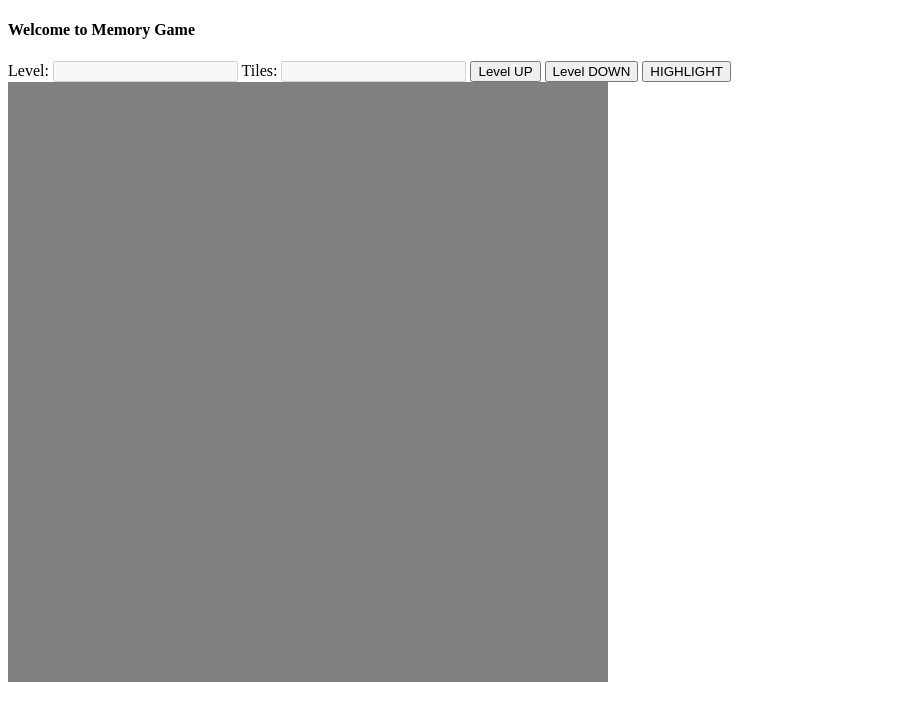
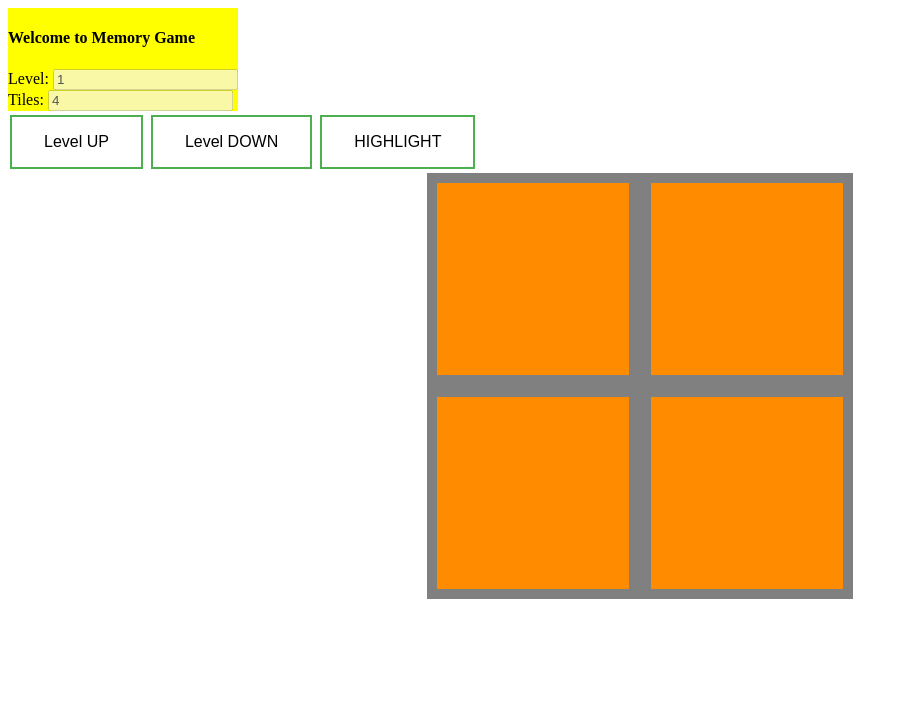
Before and after one commit to WroMaciej/memory-game, a website: page index.html in a window 1280 px wide. Shown: the whole page, without its empty margins (0-908 px from the left). Drawn offline with Linux system fonts and the light colour scheme.

Commit message:
Showing highlighted tiles and hiding after fw seconds works fine

```diff
--- a/custom.css
+++ b/custom.css
@@ -1,10 +1,62 @@
+.settings{
+  display:inline-block;
+  background-color: yellow;
+  margin-left: auto;
+  margin-right: auto;
+}
+
+.button {
+  background-color: white;
+  color: black;
+  border: 2px solid #4CAF50;
+    padding: 16px 32px;
+    text-align: center;
+    text-decoration: none;
+    display: inline-block;
+    font-size: 16px;
+    margin: 4px 2px;
+    -webkit-transition-duration: 0.4s; /* Safari */
+    transition-duration: 0.4s;
+    cursor: pointer;
+}
+
+.button:hover {
+    background-color: #4CAF50;
+    color: white;
+}
+
+
 .tile {
-  width: 400px;
-  height: 400px;
+
 }
 
 .tile.hidden{
+  background-color: darkOrange;
+}
+
+.tile.toGuess{
   background-color: blue;
+}
+
+.tile.hidden:hover{
+  /* background-color: cyan; */
+  background-color: black;
+   animation-name: color;
+   animation-duration: 2s;
+   animation-iteration-count: infinite;
+ }
+
+ @keyframes color {
+   0% {
+     background-color: black;
+   }
+   50% {
+     background-color: darkOrange;
+   }
+   100 {
+     background-color: black;
+   }
+
 }
 
 .tile.correct{
@@ -15,13 +67,12 @@
   background-color: red;
 }
 
-.tile {
-  width: 100px;
-  height: 100px;
-}
+
 
 .all-tiles{
-  width: 600px;
-  height: 600px;
+  display:flex;
+  flex-flow: row wrap;
   background-color: gray;
+  margin-left: auto;
+  margin-right: auto;
 }
--- a/index.html
+++ b/index.html
@@ -8,24 +8,39 @@
 
 
 <body>
-  <h4>Welcome to Memory Game</h1>
+
+    <div class = "settings">
+      <h4>Welcome to Memory Game</h1>
+        <div>
+          Level:
+            <input type="number" disabled id="actualLevel">
+        </div>
+        <div>
+        </div>
+        Tiles:
+          <input type="number" disabled id="tilesTotal">
+        </div>
+
+        <div>
+          <button class ="button" onclick="controller.levelUp()">Level UP</button>
+          <button class ="button" onclick="controller.levelDown()">Level DOWN</button>
+          <button class ="button" onclick="controller.restartLevel()">HIGHLIGHT</button>
+        </div>
     <div>
-    Level:
-      <input type="number" disabled id="actualLevel">
-    Tiles:
-      <input type="number" disabled id="tilesTotal">
 
-      <button onclick="controller.levelUp()">Level UP</button>
-      <button onclick="controller.levelDown()">Level DOWN</button>
-      <button onclick="controller.restartLevel()">HIGHLIGHT</button>
+
+
+
     </div>
 
     <div id ="allTiles" class = "all-tiles"></div>
 
 
       <script src="js/model.js"></script>
+      <script src="js/view.js"></script>
       <script src="js/controller.js"></script>
-      <script src="js/view.js"></script>
+
+      <script>controller.restartLevel();</script>
 </body>
 
 
--- a/js/controller.js
+++ b/js/controller.js
@@ -3,6 +3,7 @@ var controller = (function() {
 
   var startLevel = function(newLevel) {
     model.setLevel(newLevel);
+    model.generateLevel();
     view.newLevel();
 
 
--- a/js/model.js
+++ b/js/model.js
@@ -2,14 +2,18 @@ var model = (function() {
 
   var level = 1,
     tilesCorrectNumber = 0,
-    highlightTime = 2,
     tilesToGuess = [],
+    tilesGuessed = [],
 
 
 
 
     side = function() {
       return level + 1;
+    },
+
+    totalTilesToGuessNumber = function() {
+      return side();
     },
 
     tilesTotalNumber = function() {
@@ -22,6 +26,23 @@ var model = (function() {
 
     setLevel = function(newLevel) {
       level = newLevel;
+    },
+    getTileTypeById = function(tileId) {
+      if (tilesToGuess.includes(tileId)) {
+        return "toGuess";
+      }
+      return "hidden";
+    },
+
+    generateLevel = function() {
+      tilesToGuess.length = 0;
+      tilesGuessed.length = 0;
+      while (tilesToGuess.length < totalTilesToGuessNumber()) {
+        var randomId = Math.floor(Math.random() * (tilesTotalNumber()) )+1;
+        if (!tilesToGuess.includes(randomId)) {
+          tilesToGuess.push(randomId);
+        }
+      }
     };
 
 
@@ -29,7 +50,10 @@ var model = (function() {
     getLevel: getLevel,
     setLevel: setLevel,
     side: side,
-    tilesTotalNumber:tilesTotalNumber
+    tilesTotalNumber: tilesTotalNumber,
+    getTileTypeById: getTileTypeById,
+    generateLevel: generateLevel,
+    tilesToGuess: tilesToGuess
   }
 
 
--- a/js/view.js
+++ b/js/view.js
@@ -1,24 +1,59 @@
 var view = (function() {
 
 
-  var viewSize = window.innerWidth,
-    margin = 10,
+  var viewSize = window.innerWidth / 3,
+    marginPercentage = 10,
+    hightlightTime = 4,
 
-    tileSize = function() {
-      return (viewSize - ((model.side() + 1) * margin)) / model.side();
+
+  singleMarginPx = function() {
+    return (viewSize * (marginPercentage / 100)) / (2 * model.side());
+  }
+
+
+
+  tileSize = function() {
+      return (viewSize / model.side()) - 2 * singleMarginPx();
     },
 
-    showTiles = function() {
+    addTile = function(tileId, isHighlighting) {
+      var parent = document.getElementById("allTiles");
+      var div = document.createElement("DIV");
+      div.className = 'tile';
+      if (isHighlighting == true) {
+        div.classList.add(model.getTileTypeById(tileId));
+      } else {
+        div.classList.add('hidden');
+      }
+      div.style.margin = singleMarginPx() + "px";
+      div.id = tileId;
+      div.style.width = tileSize() + "px";
+      div.style.height = tileSize() + "px";
+      parent.style.width = viewSize + "px";
+      parent.style.height = viewSize + "px";
+      parent.appendChild(div);
+    },
+
+    generateTiles = function(isHighlighting) {
+      var parent = document.getElementById("allTiles").textContent = '';
+      for (var i = 1; i <= model.tilesTotalNumber(); i++) {
+        addTile(i, isHighlighting);
+      }
 
     },
 
     newLevel = function() {
       document.getElementById("actualLevel").value = new Number(model.getLevel());
       document.getElementById("tilesTotal").value = new Number(model.tilesTotalNumber());
+      generateTiles(true);
+      setTimeout(function(){
+        generateTiles(false);}
+        , hightlightTime*1000);
     };
 
   return {
-    newLevel: newLevel
+    newLevel: newLevel,
+    tileSize: tileSize
   }
 
 })()
```
